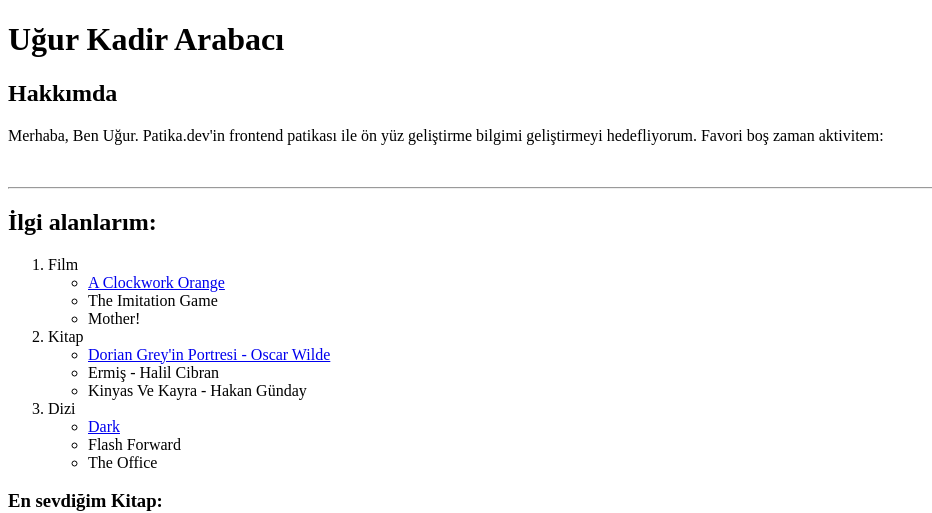
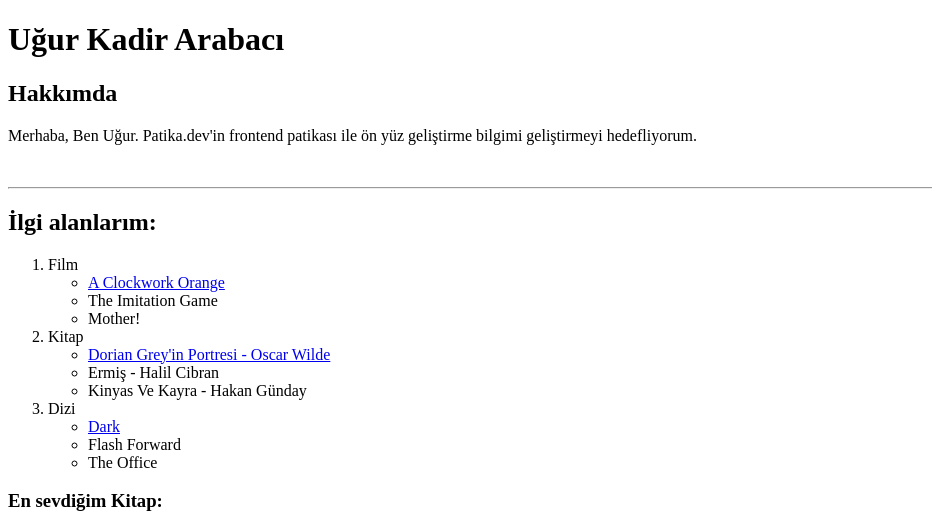
Before and after one commit to ugurarabaci/patika, a plain HTML site: page html-2/index.html in a window 1280 px wide. Shown: the top 513 px of the page, without its empty margins (0-932 px from the left). Drawn offline with Linux system fonts and the light colour scheme.

Commit message:
Update index.html

```diff
--- a/html-2/index.html
+++ b/html-2/index.html
@@ -14,7 +14,7 @@
     <!-- Hakkımda -->
     <p>
       Merhaba, Ben Uğur. Patika.dev'in frontend patikası ile ön yüz geliştirme
-      bilgimi geliştirmeyi hedefliyorum. Favori boş zaman aktivitem:
+      bilgimi geliştirmeyi hedefliyorum.
     </p>
     <br />
     <hr />
```
